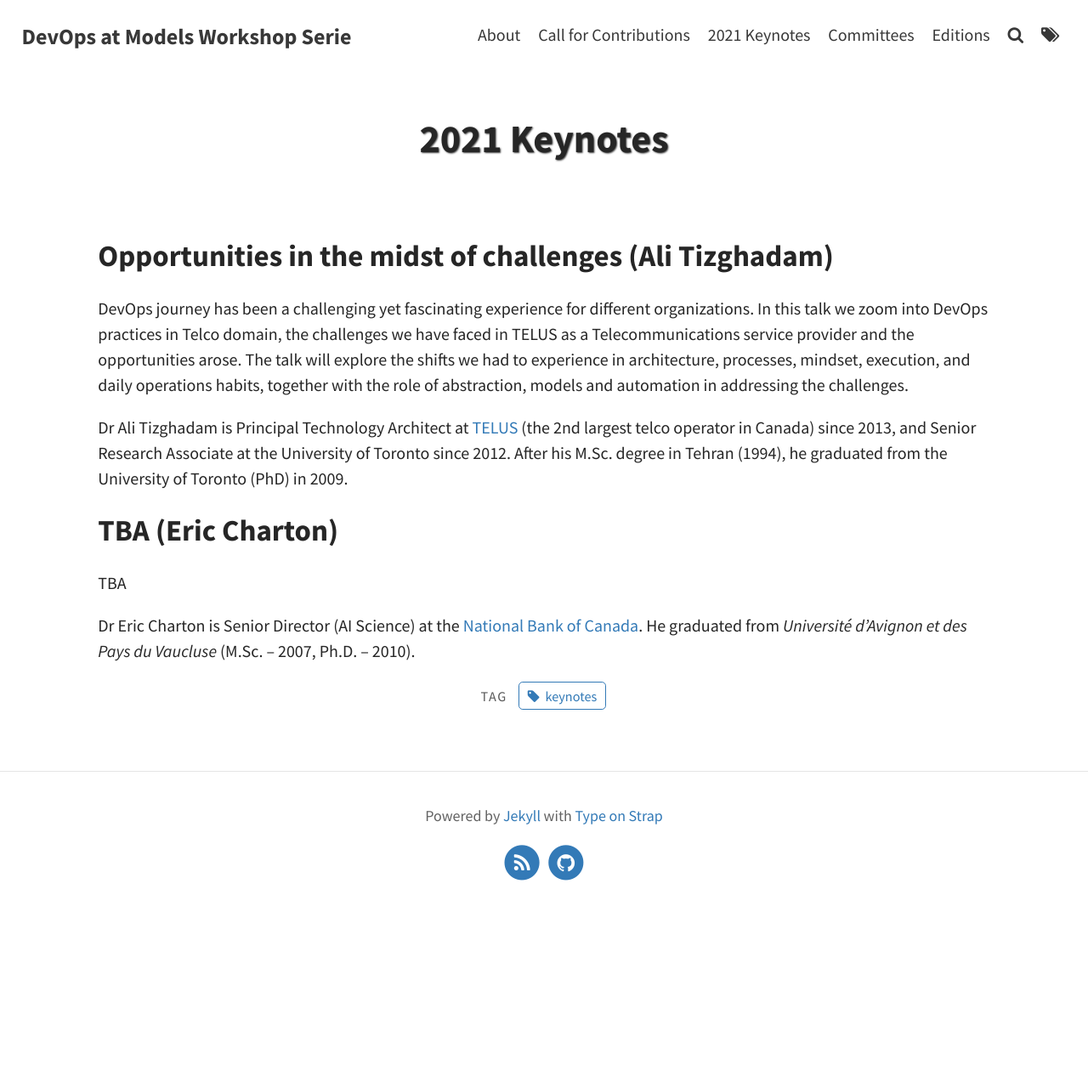
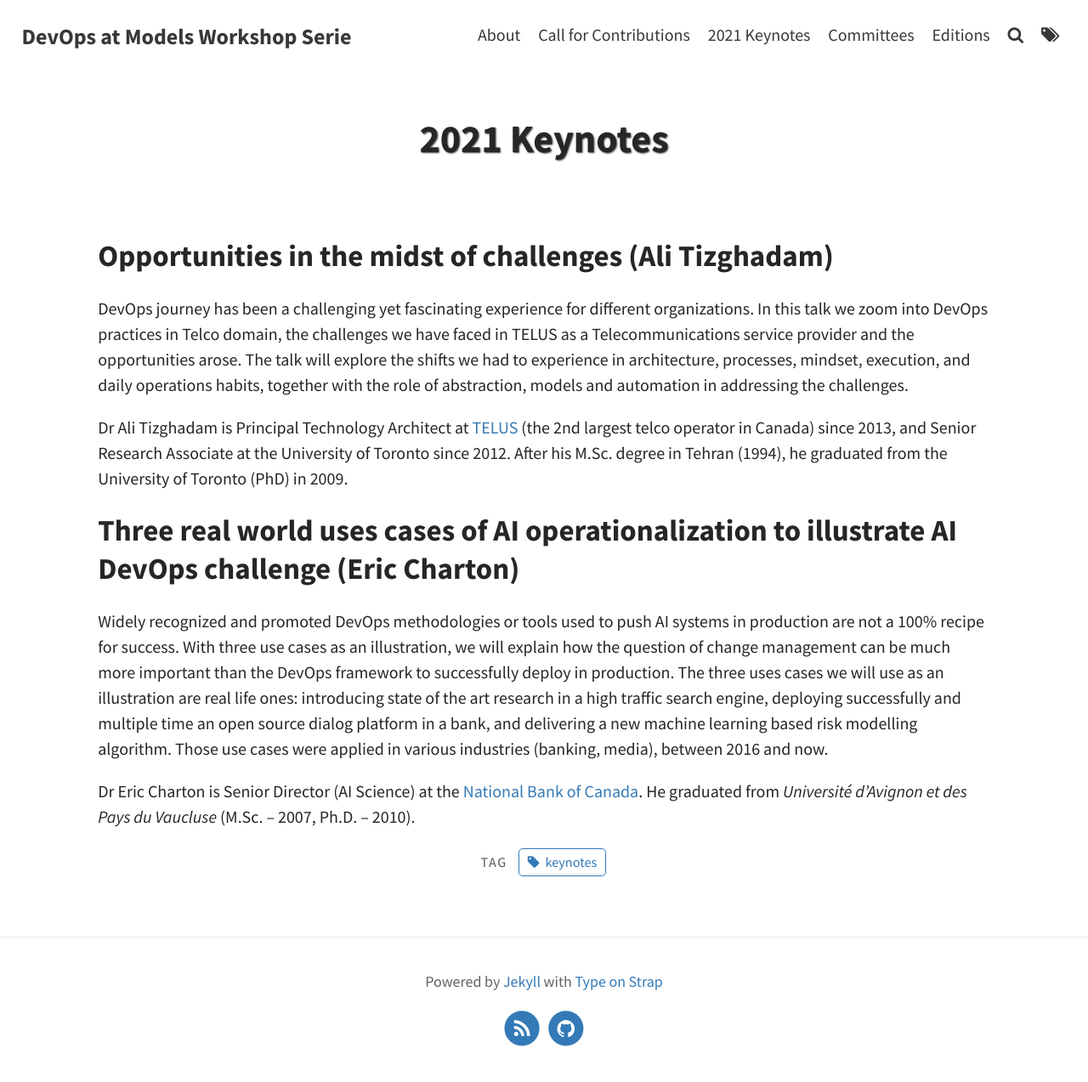
Before and after one commit to ace-design/devops-at-models, a Jekyll site: the page built from pages/keynotes.md, in a window 1280 px wide. Shown: the whole page at 85% size. Built offline with Jekyll 4.4.1, drawn with Linux system fonts in a browser that asks for light colours; before the commit the page ends 1077 px from its top, so only the background shows below that.

Commit message:
eric keynote fixed

```diff
--- a/pages/keynotes.md
+++ b/pages/keynotes.md
@@ -11,8 +11,8 @@ tags: [keynotes]
 
 Dr Ali Tizghadam is Principal Technology Architect at [TELUS](https://en.wikipedia.org/wiki/Telus) (the 2nd largest telco operator in Canada) since 2013, and Senior Research Associate at the University of Toronto since 2012. After his M.Sc. degree in Tehran (1994), he graduated from the University of Toronto (PhD) in 2009.
 
-## TBA (Eric Charton)
+## Three real world uses cases of AI operationalization to illustrate AI DevOps challenge (Eric Charton)
 
-TBA
+Widely recognized and promoted DevOps methodologies or tools used to push AI systems in production are not a 100% recipe for success. With three use cases as an illustration, we will explain how the question of change management can be much more important than the DevOps framework to successfully deploy in production. The three uses cases we will use as an illustration are real life ones: introducing state of the art research in a high traffic search engine, deploying successfully and multiple time an open source dialog platform in a bank, and delivering a new machine learning based risk modelling algorithm. Those use cases were applied in various industries (banking, media), between 2016 and now.
 
 Dr Eric Charton is Senior Director (AI Science) at the [National Bank of Canada](https://en.wikipedia.org/wiki/National_Bank_of_Canada). He graduated from _Université d'Avignon et des Pays du Vaucluse_ (M.Sc. -- 2007, Ph.D. -- 2010).
```
